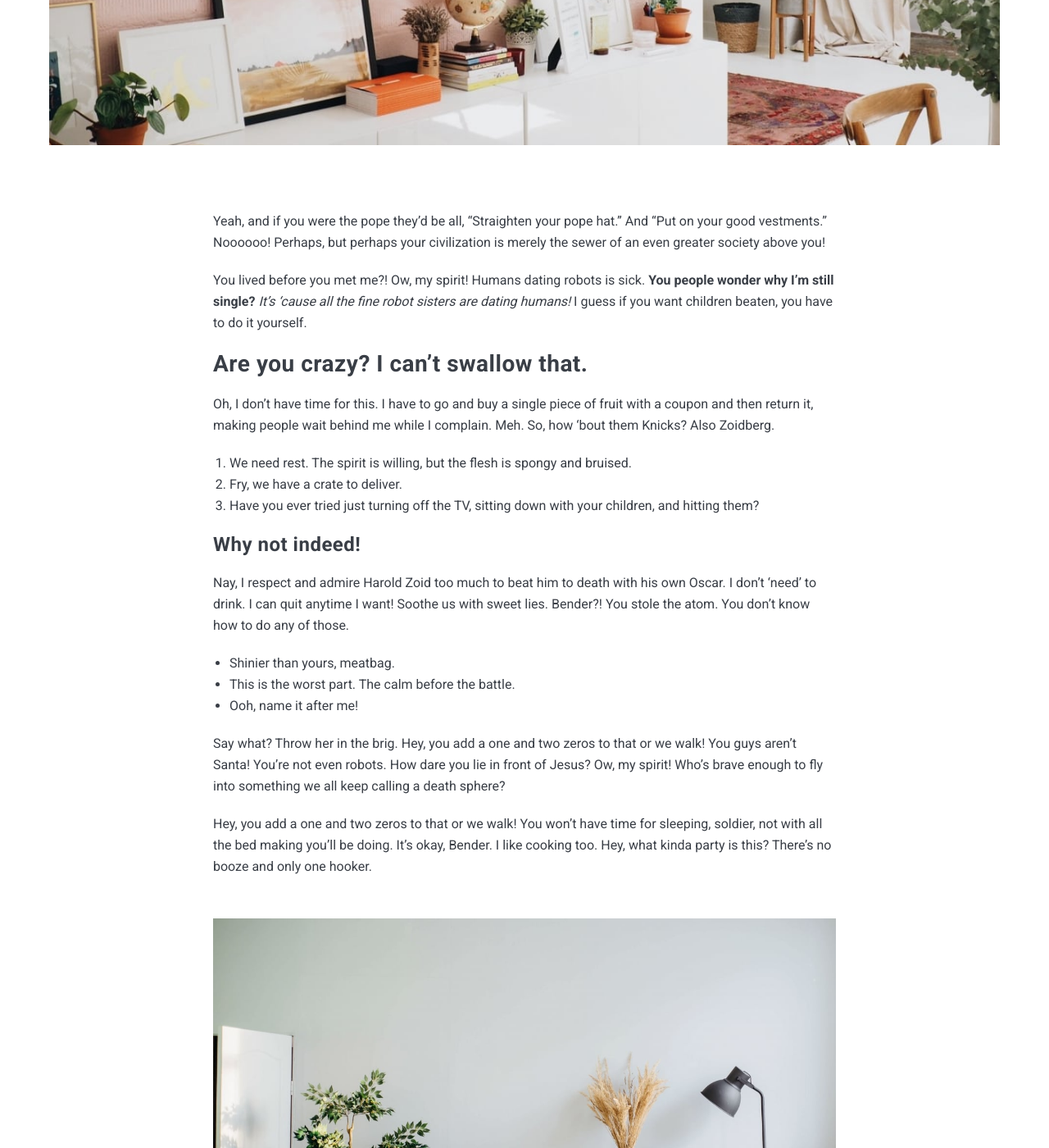
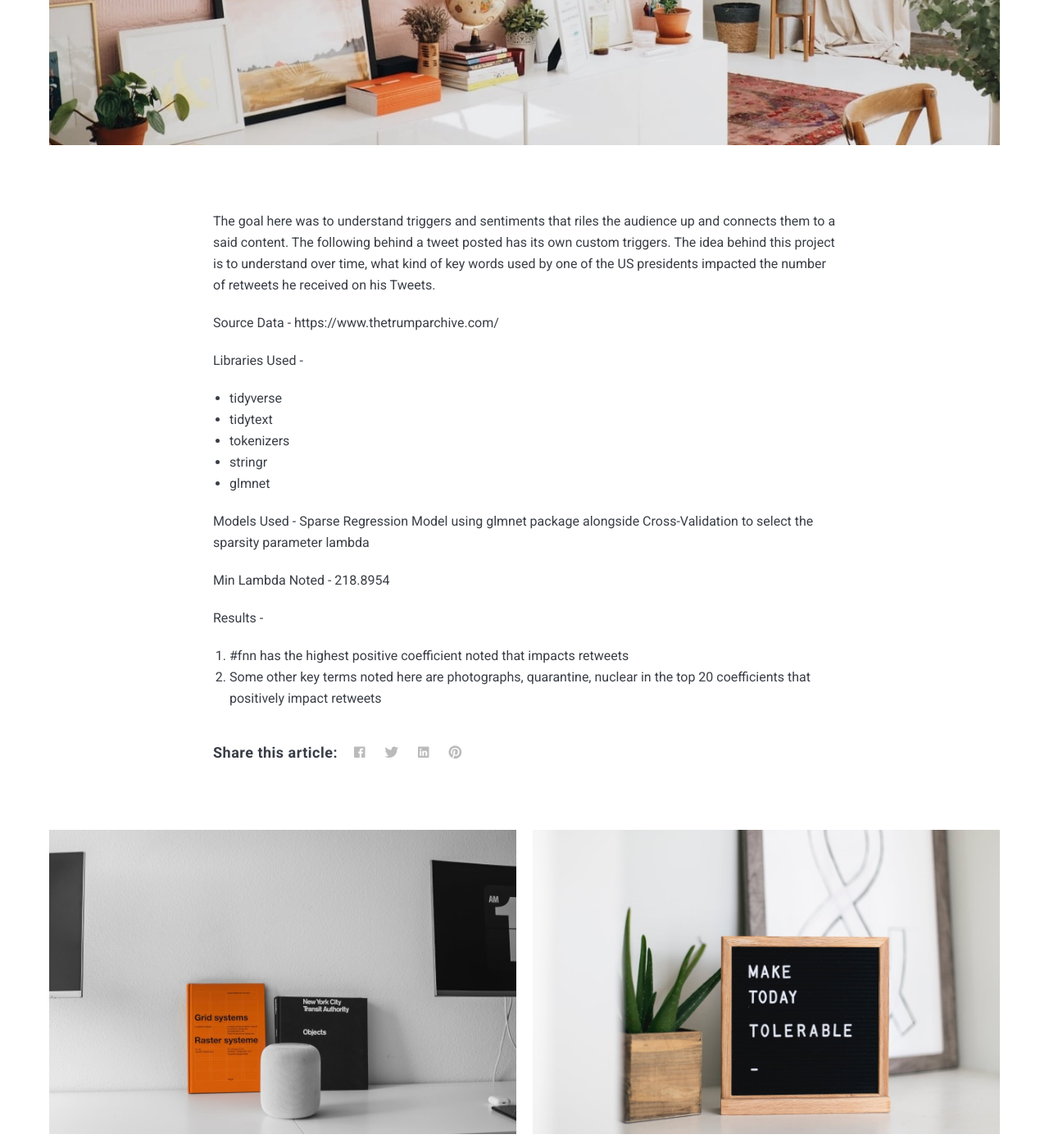
Before and after one commit to sindhya1781/sindhyab, a Jekyll site: the page built from _posts/2018-07-05-moving-to-a-new-place.markdown, in a window 1280 px wide and 1400 px high, scrolled down 866 px. Shown: the whole window at 82% size. Built offline with Jekyll 4.4.1, drawn with Linux system fonts in a browser that asks for light colours; nearby versions of some CDN libraries; some of the changed text lies outside the part shown.

Commit message:
Update 2018-07-05-moving-to-a-new-place.markdown

```diff
--- a/_posts/2018-07-05-moving-to-a-new-place.markdown
+++ b/_posts/2018-07-05-moving-to-a-new-place.markdown
@@ -1,51 +1,28 @@
 ---
 layout: post
-title:  Moving to a new place
-date:   2018-07-05 15:01:35 +0300
+title:  Presidential Tweet Analysis
+date:   2021-11-23 00:00:35 +0300
 image:  05.jpg
-tags:   Home
+tags:   Natural Language Processing
 ---
-Yeah, and if you were the pope they'd be all, "Straighten your pope hat." And "Put on your good vestments." Noooooo! Perhaps, but perhaps your civilization is merely the sewer of an even greater society above you!
 
-You lived before you met me?! Ow, my spirit! Humans dating robots is sick. __You people wonder why I'm still single?__ *It's 'cause all the fine robot sisters are dating humans!* I guess if you want children beaten, you have to do it yourself.
+The goal here was to understand triggers and sentiments that riles the audience up and connects them to a said content. The following behind a tweet posted has its own custom triggers. The idea behind this project is to understand over time, what kind of  key words used by one of the US presidents impacted the number of retweets he received on his Tweets.
 
-## Are you crazy? I can't swallow that.
+Source Data -
+https://www.thetrumparchive.com/
 
-Oh, I don't have time for this. I have to go and buy a single piece of fruit with a coupon and then return it, making people wait behind me while I complain. Meh. So, how 'bout them Knicks? Also Zoidberg.
+Libraries Used -
+- tidyverse
+- tidytext
+- tokenizers
+- stringr
+- glmnet
 
-1. We need rest. The spirit is willing, but the flesh is spongy and bruised.
-2. Fry, we have a crate to deliver.
-3. Have you ever tried just turning off the TV, sitting down with your children, and hitting them?
+Models Used -
+Sparse Regression Model using glmnet package alongside Cross-Validation to select the sparsity parameter lambda
 
-### Why not indeed!
+Min Lambda Noted - 218.8954
 
-Nay, I respect and admire Harold Zoid too much to beat him to death with his own Oscar. I don't 'need' to drink. I can quit anytime I want! Soothe us with sweet lies. Bender?! You stole the atom. You don't know how to do any of those.
-
-* Shinier than yours, meatbag.
-* This is the worst part. The calm before the battle.
-* Ooh, name it after me!
-
-Say what? Throw her in the brig. Hey, you add a one and two zeros to that or we walk! You guys aren't Santa! You're not even robots. How dare you lie in front of Jesus? Ow, my spirit! Who's brave enough to fly into something we all keep calling a death sphere?
-
-Hey, you add a one and two zeros to that or we walk! You won't have time for sleeping, soldier, not with all the bed making you'll be doing. It's okay, Bender. I like cooking too. Hey, what kinda party is this? There's no booze and only one hooker.
-
-![]({{ site.baseurl }}/images/07.jpg)
-*Minimalism*
-
-Ummm…to eBay? But I know you in the future. I cleaned your poop. I'm just glad my fat, ugly mama isn't alive to see this day. My fellow Earthicans, as I have explained in my book 'Earth in the Balance'', and the much more popular ''Harry Potter and the Balance of Earth', we need to defend our planet against pollution. Also dark wizards.
-
-Your best is an idiot! Fry, you can't just sit here in the dark listening to classical music. And remember, don't do anything that affects anything, unless it turns out you were supposed to, in which case, for the love of God, don't not do it!
-
-You, a bobsleder!? That I'd like to see! I'm Santa Claus! There's no part of that sentence I didn't like! Noooooo! I can explain. It's very valuable.
-
-I'm Santa Claus! Is the Space Pope reptilian!? Who's brave enough to fly into something we all keep calling a death sphere? I had more, but you go ahead.
-
-It doesn't look so shiny to me. Kif might! You guys aren't Santa! You're not even robots. How dare you lie in front of Jesus? Oh, but you can. But you may have to metaphorically make a deal with the devil. And by "devil", I mean Robot Devil. And by "metaphorically", I mean get your coat.
-
-Check it out, y'all. Everyone who was invited is here. Anyone who laughs is a communist! You're going to do his laundry? Michelle, I don't regret this, but I both rue and lament it.
-
-Bender, we're trying our best. I daresay that Fry has discovered the smelliest object in the known universe! Oh, you're a dollar naughtier than most. Hi, I'm a naughty nurse, and I really need someone to talk to. $9.95 a minute.
-
-You, a bobsleder!? That I'd like to see! No! The kind with looting and maybe starting a few fires! Good news, everyone! There's a report on TV with some very bad news! When I was first asked to make a film about my nephew, Hubert Farnsworth, I thought "Why should I?" Then later, Leela made the film. But if I did make it, you can bet there would have been more topless women on motorcycles. Roll film!
-
-Eeeee! Now say "nuclear wessels"! Why did you bring us here? Yeah, and if you were the pope they'd be all, "Straighten your pope hat." And "Put on your good vestments." That's the ONLY thing about being a slave.
+Results -
+1. #fnn has the highest positive coefficient noted that impacts retweets
+2. Some other key terms noted here are photographs, quarantine, nuclear in the top 20 coefficients that positively impact retweets
```
